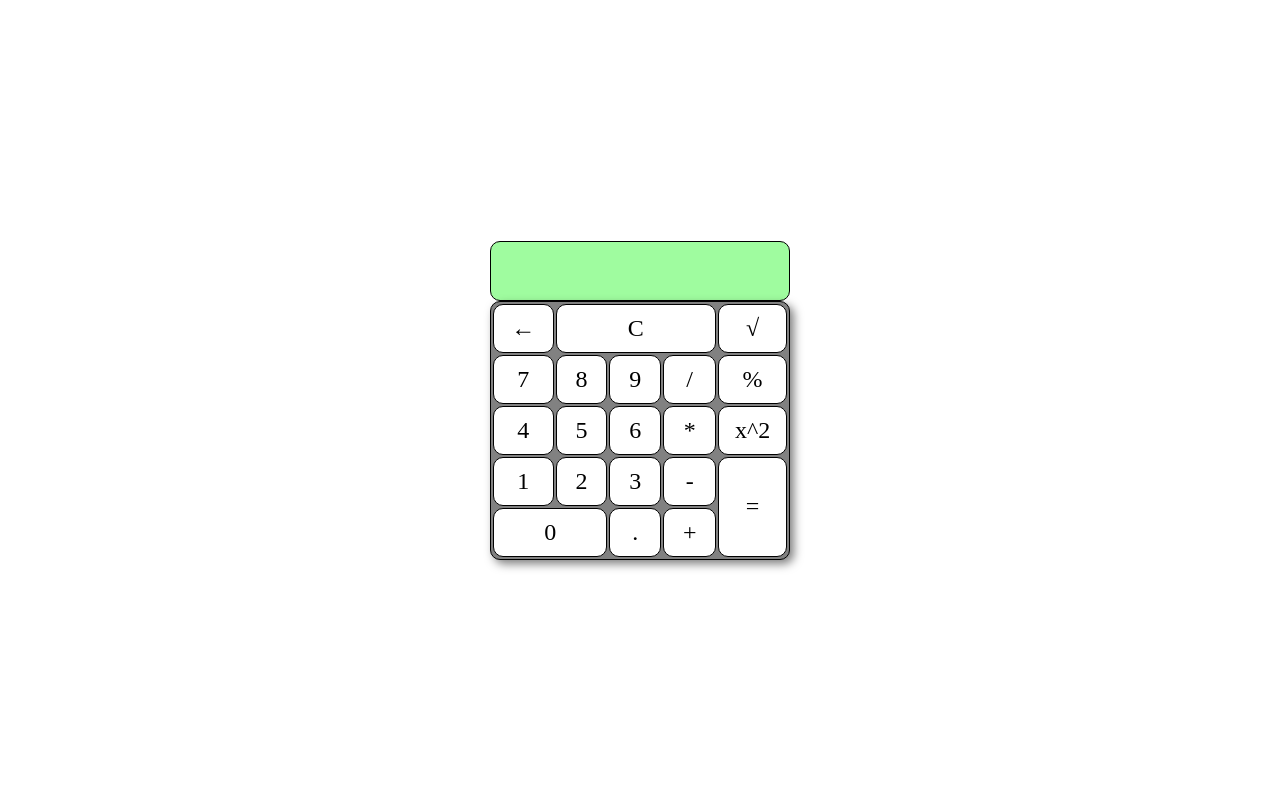
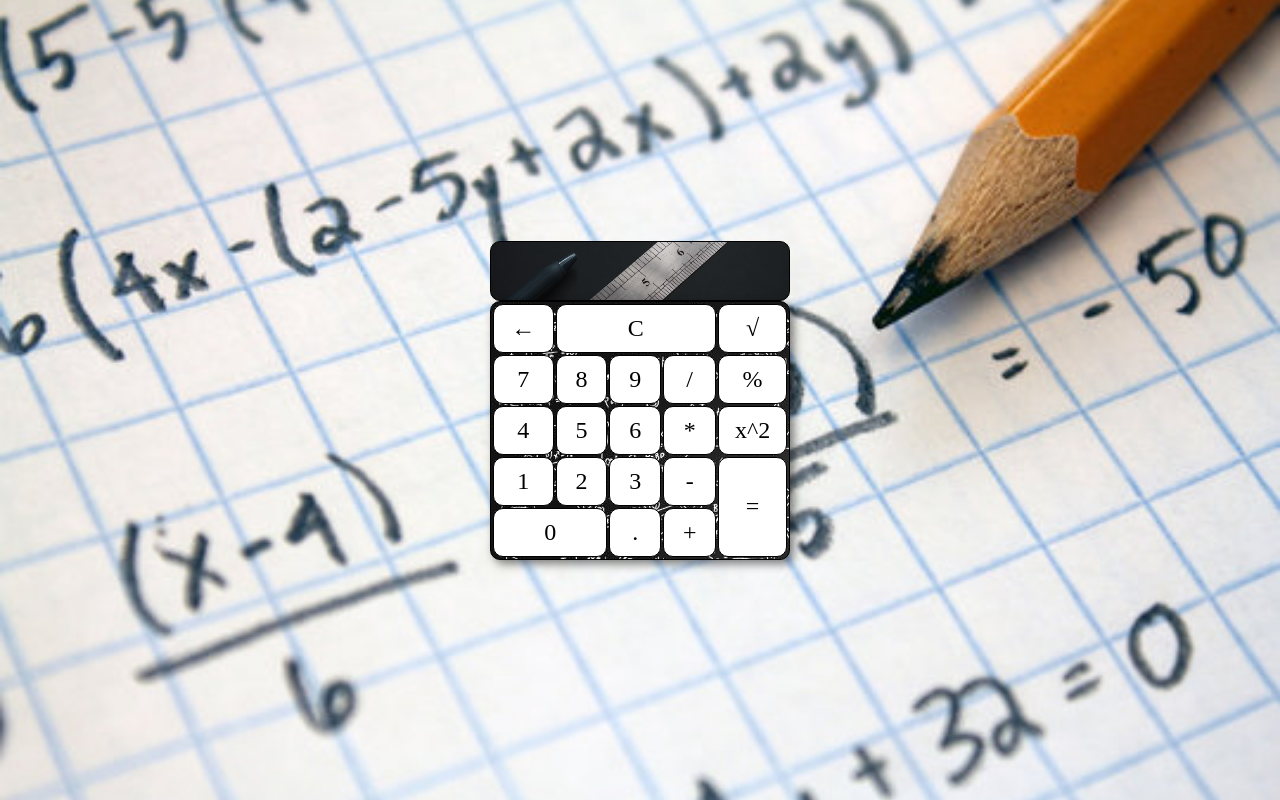
Before and after one commit to Pixel0001/Calculator, a plain HTML site: page index.html in a window 1280 px wide. Drawn offline with Linux system fonts and the light colour scheme.

Commit message:
Update style.css

```diff
--- a/style.css
+++ b/style.css
@@ -4,7 +4,7 @@
     box-sizing: border-box;
 }
 body{
-    background-image: url("./math2.jpg");
+    background-image: url("./images/math2.jpg");
     background-size: cover;
     background-position: center;
     background-repeat: no-repeat;
@@ -16,7 +16,7 @@ body{
     background-color: #818181;
     box-shadow: 4px 4px 10px rgba(0, 0, 0, 0.5);
     border-radius: 10px;
-    background-image: url("./math.jpg");
+    background-image: url("./images/math.jpg");
 }
 td{
     padding: 10px;
@@ -41,7 +41,7 @@ td:hover{
     box-sizing: border-box;
     background-color: #9ffc9f;
     border-radius: 10px;
-    background-image: url("./math3.avif");
+    background-image: url("./images/math3.avif");
     background-size: cover;
     background-position: center;
     background-repeat: no-repeat;
```
